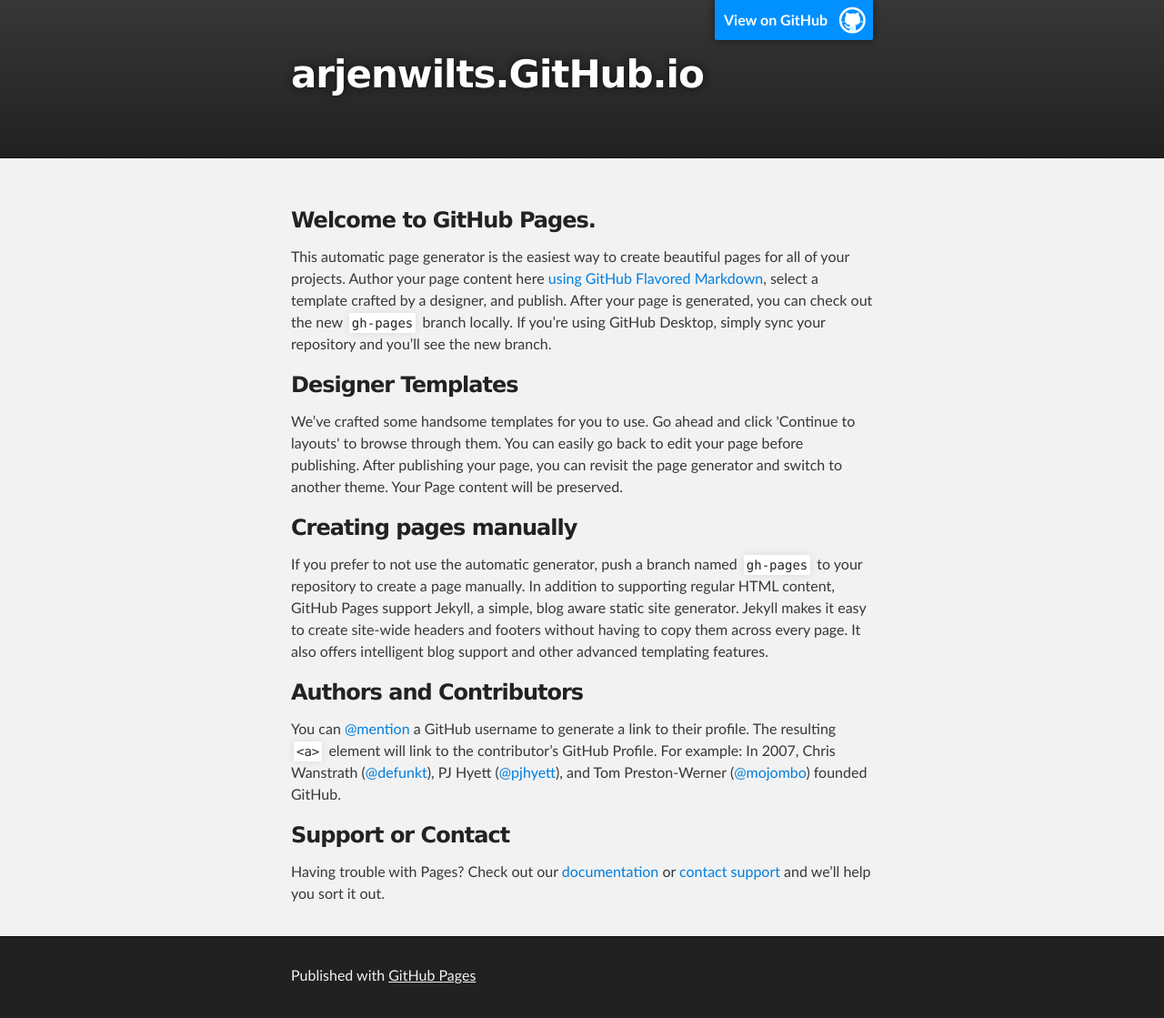
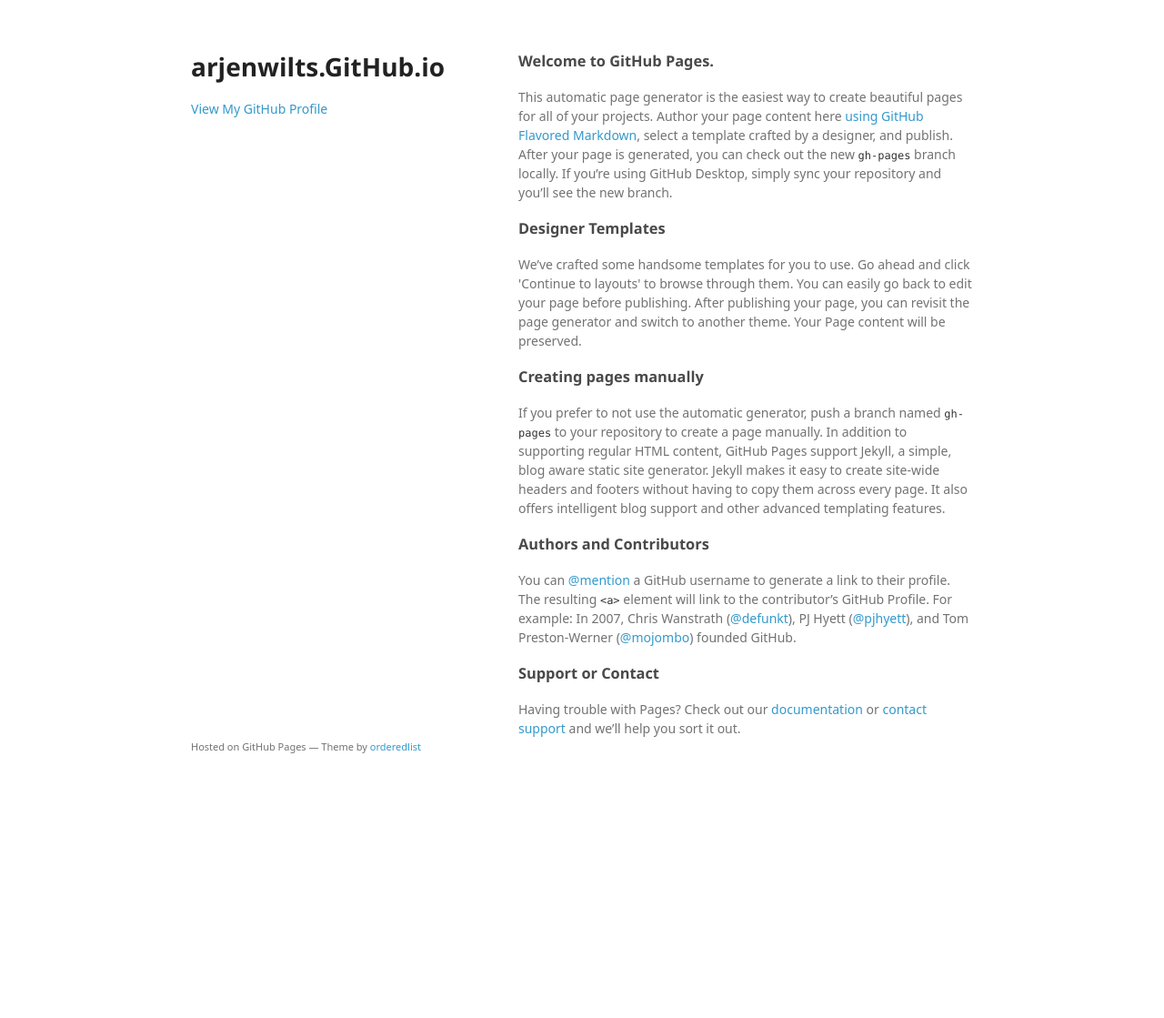
Before and after one commit to arjenwilly/arjenwilly.github.io, a Jekyll site: the page index.html, which Jekyll copies as it is, in a window 1280 px wide. Shown: the whole page at 91% size. Built offline with Jekyll 4.4.1, drawn with Linux system fonts in a browser that asks for light colours; some web fonts are replaced; after the commit the page ends 900 px from its top, so only the background shows below that.

```diff
--- a/index.html
+++ b/index.html
@@ -1,32 +1,28 @@
-<!DOCTYPE html>
+<!doctype html>
 <html>
+  <head>
+    <meta charset="utf-8">
+    <meta http-equiv="X-UA-Compatible" content="chrome=1">
+    <title>arjenwilts.GitHub.io by arjenwilts</title>
 
-  <head>
-    <meta charset='utf-8'>
-    <meta http-equiv="X-UA-Compatible" content="chrome=1">
-    <meta name="description" content="arjenwilts.GitHub.io : ">
+    <link rel="stylesheet" href="stylesheets/styles.css">
+    <link rel="stylesheet" href="stylesheets/github-light.css">
+    <meta name="viewport" content="width=device-width">
+    <!--[if lt IE 9]>
+    <script src="//html5shiv.googlecode.com/svn/trunk/html5.js"></script>
+    <![endif]-->
+  </head>
+  <body>
+    <div class="wrapper">
+      <header>
+        <h1>arjenwilts.GitHub.io</h1>
+        <p></p>
 
-    <link rel="stylesheet" type="text/css" media="screen" href="stylesheets/stylesheet.css">
 
-    <title>arjenwilts.GitHub.io</title>
-  </head>
+        <p class="view"><a href="https://github.com/arjenwilts">View My GitHub Profile</a></p>
 
-  <body>
-
-    <!-- HEADER -->
-    <div id="header_wrap" class="outer">
-        <header class="inner">
-          <a id="forkme_banner" href="https://github.com/arjenwilts">View on GitHub</a>
-
-          <h1 id="project_title">arjenwilts.GitHub.io</h1>
-          <h2 id="project_tagline"></h2>
-
-        </header>
-    </div>
-
-    <!-- MAIN CONTENT -->
-    <div id="main_content_wrap" class="outer">
-      <section id="main_content" class="inner">
+      </header>
+      <section>
         <h3>
 <a id="welcome-to-github-pages" class="anchor" href="#welcome-to-github-pages" aria-hidden="true"><span aria-hidden="true" class="octicon octicon-link"></span></a>Welcome to GitHub Pages.</h3>
 
@@ -52,16 +48,11 @@
 
 <p>Having trouble with Pages? Check out our <a href="https://help.github.com/pages">documentation</a> or <a href="https://github.com/contact">contact support</a> and we’ll help you sort it out.</p>
       </section>
-    </div>
-
-    <!-- FOOTER  -->
-    <div id="footer_wrap" class="outer">
-      <footer class="inner">
-        <p>Published with <a href="https://pages.github.com">GitHub Pages</a></p>
+      <footer>
+        <p><small>Hosted on GitHub Pages &mdash; Theme by <a href="https://github.com/orderedlist">orderedlist</a></small></p>
       </footer>
     </div>
-
-
+    <script src="javascripts/scale.fix.js"></script>
 
   </body>
 </html>
```
